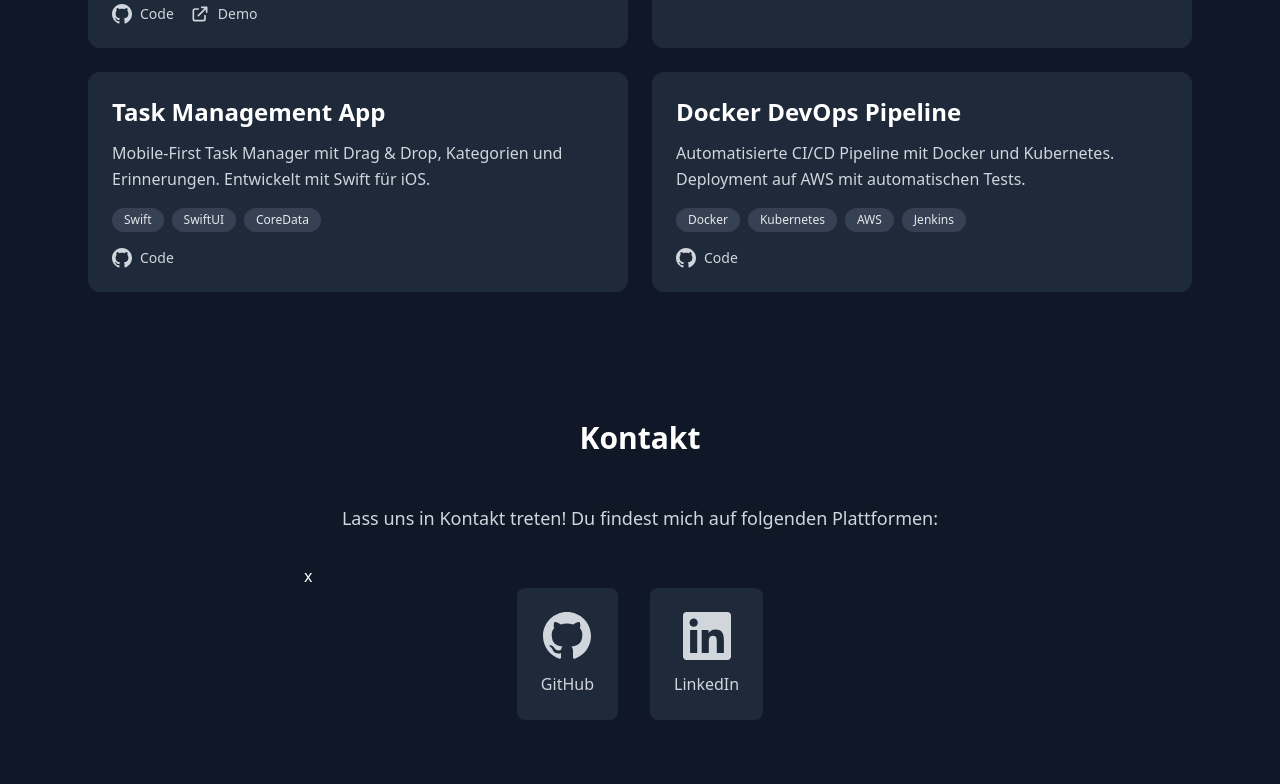
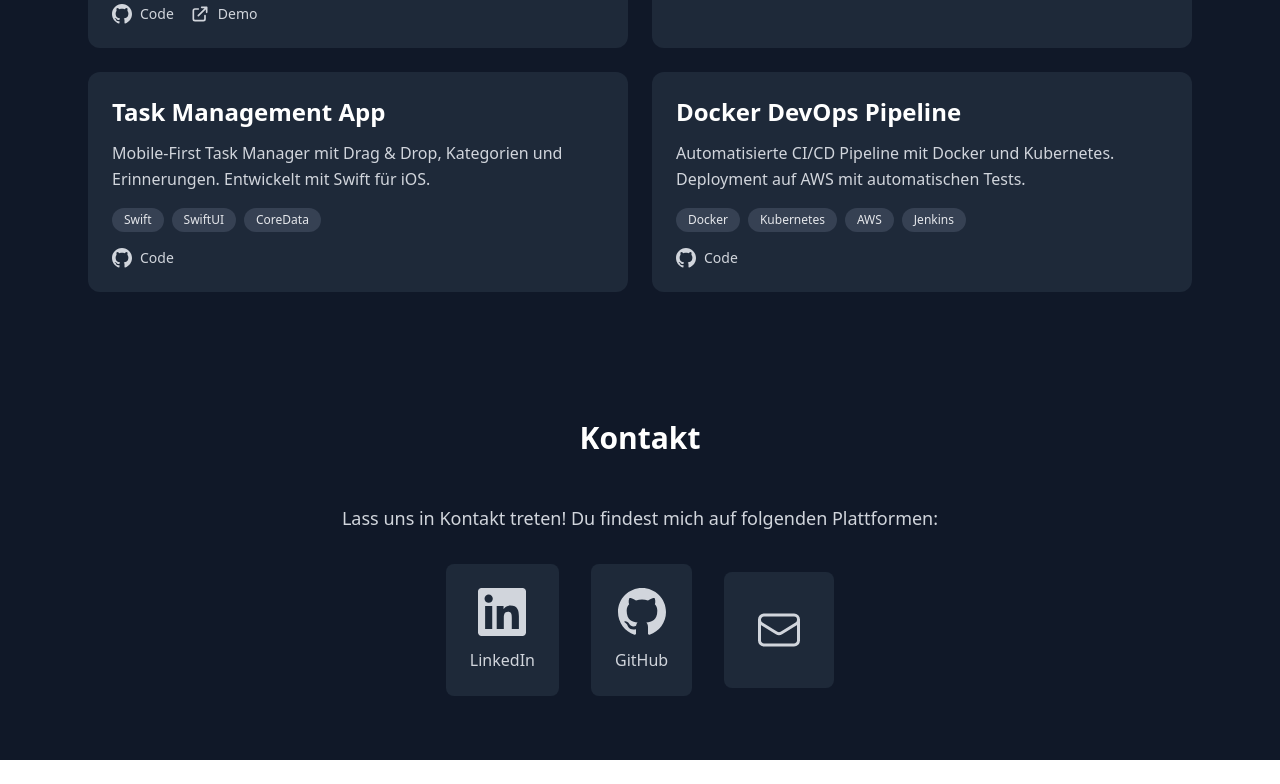
Before and after one commit to informatikRocks/PersonalWebsite, a React (Vite) app in the folder PersonalWebsite/: page / in a window 1280 px wide. Shown: the part 1094-1878 px from the top of the page. After the commit the page ends 1854 px from the top, so only its background shows below. Built offline with nearby package versions, Linux system fonts and the light colour scheme.

Commit message:
Adding mail

```diff
--- a/PersonalWebsite/src/components/sections/Contact.jsx
+++ b/PersonalWebsite/src/components/sections/Contact.jsx
@@ -8,23 +8,10 @@ const Contact = () => {
       <div className="max-w-2xl mx-auto">
         <p className="text-lg text-gray-300 text-center mb-8">
           Lass uns in Kontakt treten! Du findest mich auf folgenden Plattformen:
-        </p>x
+        </p>
 
-        <div className="flex justify-center gap-8">
-          {/* GitHub */}
-          <a
-            href=""
-            target="_blank"
-            rel="noopener noreferrer"
-            className="group flex flex-col items-center gap-3 p-6 rounded-lg bg-gray-800 hover:bg-purple-700 transition-all duration-300 hover:scale-105"
-          >
-            <svg className="w-12 h-12 text-gray-300 group-hover:text-white transition-colors" fill="currentColor" viewBox="0 0 24 24">
-              <path d="M12 0c-6.626 0-12 5.373-12 12 0 5.302 3.438 9.8 8.207 11.387.599.111.793-.261.793-.577v-2.234c-3.338.726-4.033-1.416-4.033-1.416-.546-1.387-1.333-1.756-1.333-1.756-1.089-.745.083-.729.083-.729 1.205.084 1.839 1.237 1.839 1.237 1.07 1.834 2.807 1.304 3.492.997.107-.775.418-1.305.762-1.604-2.665-.305-5.467-1.334-5.467-5.931 0-1.311.469-2.381 1.236-3.221-.124-.303-.535-1.524.117-3.176 0 0 1.008-.322 3.301 1.23.957-.266 1.983-.399 3.003-.404 1.02.005 2.047.138 3.006.404 2.291-1.552 3.297-1.23 3.297-1.23.653 1.653.242 2.874.118 3.176.77.84 1.235 1.911 1.235 3.221 0 4.609-2.807 5.624-5.479 5.921.43.372.823 1.102.823 2.222v3.293c0 .319.192.694.801.576 4.765-1.589 8.199-6.086 8.199-11.386 0-6.627-5.373-12-12-12z"/>
-            </svg>
-            <span className="text-gray-300 group-hover:text-white font-medium transition-colors">GitHub</span>
-          </a>
-
-          {/* LinkedIn */}
+        <div className="flex justify-center items-center gap-8">
+          {/* LinkedIn - Links */}
           <a
             href="https://linkedin.com/in/DEIN-LINKEDIN-USERNAME"
             target="_blank"
@@ -36,6 +23,34 @@ const Contact = () => {
             </svg>
             <span className="text-gray-300 group-hover:text-blue-400 font-medium transition-colors">LinkedIn</span>
           </a>
+
+          {/* GitHub - Mitte */}
+          <a
+            href="https://github.com/DEIN-USERNAME"
+            target="_blank"
+            rel="noopener noreferrer"
+            className="group flex flex-col items-center gap-3 p-6 rounded-lg bg-gray-800 hover:bg-purple-700 transition-all duration-300 hover:scale-105"
+          >
+            <svg className="w-12 h-12 text-gray-300 group-hover:text-white transition-colors" fill="currentColor" viewBox="0 0 24 24">
+              <path d="M12 0c-6.626 0-12 5.373-12 12 0 5.302 3.438 9.8 8.207 11.387.599.111.793-.261.793-.577v-2.234c-3.338.726-4.033-1.416-4.033-1.416-.546-1.387-1.333-1.756-1.333-1.756-1.089-.745.083-.729.083-.729 1.205.084 1.839 1.237 1.839 1.237 1.07 1.834 2.807 1.304 3.492.997.107-.775.418-1.305.762-1.604-2.665-.305-5.467-1.334-5.467-5.931 0-1.311.469-2.381 1.236-3.221-.124-.303-.535-1.524.117-3.176 0 0 1.008-.322 3.301 1.23.957-.266 1.983-.399 3.003-.404 1.02.005 2.047.138 3.006.404 2.291-1.552 3.297-1.23 3.297-1.23.653 1.653.242 2.874.118 3.176.77.84 1.235 1.911 1.235 3.221 0 4.609-2.807 5.624-5.479 5.921.43.372.823 1.102.823 2.222v3.293c0 .319.192.694.801.576 4.765-1.589 8.199-6.086 8.199-11.386 0-6.627-5.373-12-12-12z"/>
+            </svg>
+            <span className="text-gray-300 group-hover:text-white font-medium transition-colors">GitHub</span>
+          </a>
+
+          {/* Mail Fake-Widget - Rechts */}
+          <div
+            className="group flex flex-col items-center justify-center p-6 w-[110px] h-[116px] rounded-lg bg-gray-800 hover:bg-gray-700 cursor-pointer transition-all duration-300 hover:scale-105"
+          >
+            <svg
+              className="w-12 h-12 text-gray-300 group-hover:text-blue-400 transition-colors"
+              fill="none"
+              stroke="currentColor"
+              viewBox="0 0 24 24"
+              strokeWidth="1.5"
+            >
+              <path strokeLinecap="round" strokeLinejoin="round" d="M21.75 6.75v10.5a2.25 2.25 0 01-2.25 2.25h-15a2.25 2.25 0 01-2.25-2.25V6.75m19.5 0A2.25 2.25 0 0019.5 4.5h-15a2.25 2.25 0 00-2.25 2.25m19.5 0v.243a2.25 2.25 0 01-1.07 1.916l-7.5 4.615a2.25 2.25 0 01-2.36 0L3.32 8.91a2.25 2.25 0 01-1.07-1.916V6.75" />
+            </svg>
+          </div>
         </div>
       </div>
     </section>
--- a/PersonalWebsite/src/components/sections/Technologies.jsx
+++ b/PersonalWebsite/src/components/sections/Technologies.jsx
@@ -4,7 +4,7 @@ import javaLogo from '../../assets/technologies/java.jpg';
 import swiftLogo from '../../assets/technologies/swift.png';
 import pytorchLogo from '../../assets/technologies/pytorch.png';
 import fastapiLogo from '../../assets/technologies/fastapi.jpg';
-import dockerLogo from '../../assets/technologies/docker.svg';
+import dockerLogo from '../../assets/technologies/docker.png';
 
 const Technologies = () => {
   const technologies = [
```
Also changed, not shown: PersonalWebsite/src/assets/technologies/docker.png (added), PersonalWebsite/src/assets/technologies/docker.svg (deleted).
